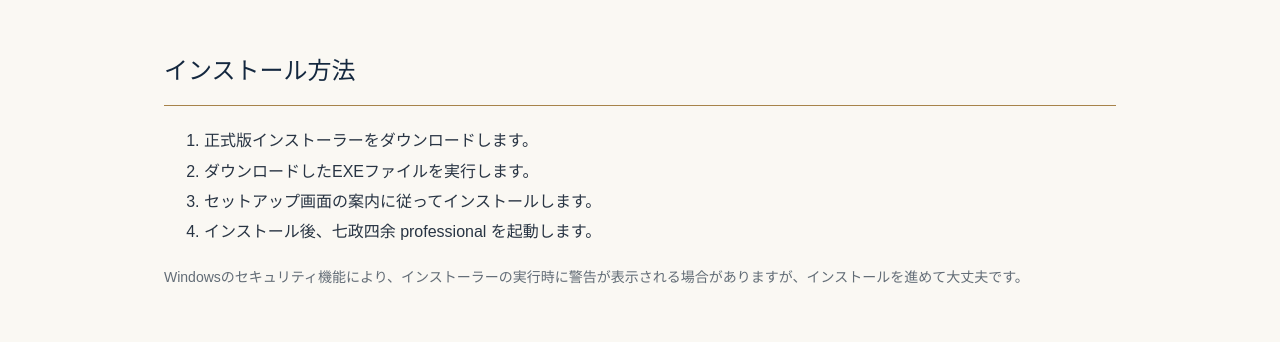
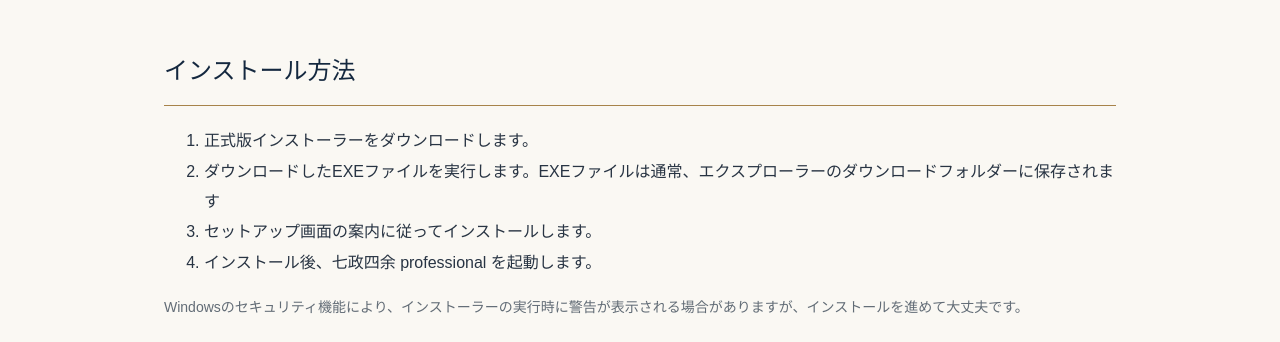
Before and after one commit to vrilorion/qzsy-professional, a plain HTML site: page index.html in a window 1280 px wide. Shown: the part 2103-2445 px from the top of the page. Drawn offline with Linux system fonts and the light colour scheme.

Commit message:
Update index.html

```diff
--- a/index.html
+++ b/index.html
@@ -197,7 +197,7 @@ footer a { color: #e0c38b; }
   <h2>インストール方法</h2>
   <ol>
     <li>正式版インストーラーをダウンロードします。</li>
-    <li>ダウンロードしたEXEファイルを実行します。</li>
+    <li>ダウンロードしたEXEファイルを実行します。EXEファイルは通常、エクスプローラーのダウンロードフォルダーに保存されます</li>
     <li>セットアップ画面の案内に従ってインストールします。</li>
     <li>インストール後、七政四余 professional を起動します。</li>
   </ol>
```
